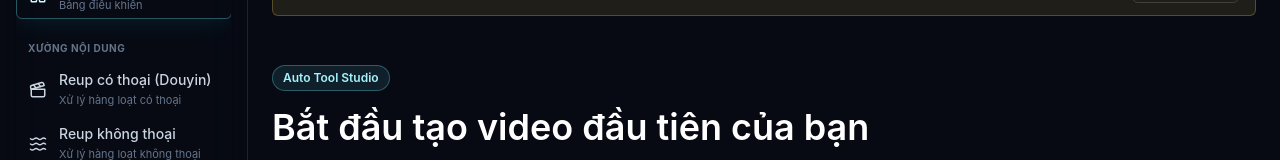
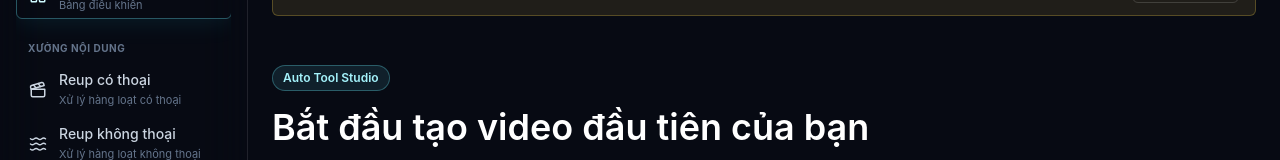
Before and after one commit to thanhtuyen662002/Auto-Tool, a React (Vite) app in the folder frontend/: page / in a window 1280 px wide. Shown: the part 125-285 px from the top of the page. Built offline with nearby package versions, Linux system fonts and the light colour scheme; no server answers.

Commit message:
feat: add StudioSidebar component for main navigation and system status tracking

```diff
--- a/frontend/src/components/studio/StudioSidebar.tsx
+++ b/frontend/src/components/studio/StudioSidebar.tsx
@@ -15,7 +15,7 @@ const generalItems: SidebarItem[] = [
 ];
 
 const studioItems: SidebarItem[] = [
-  { to: '/douyin-reup', label: 'Reup có thoại (Douyin)', helper: 'Xử lý hàng loạt có thoại', icon: Clapperboard },
+  { to: '/douyin-reup', label: 'Reup có thoại', helper: 'Xử lý hàng loạt có thoại', icon: Clapperboard },
   { to: '/silent-mode', label: 'Reup không thoại', helper: 'Xử lý hàng loạt không thoại', icon: Waves },
   { to: '/projects/new', label: 'Tạo Video Affiliate', helper: 'Tạo video sản phẩm từ link', icon: FolderPlus },
   { to: '/import-inbox', label: 'Nhập hộp thư Shopee', helper: 'Nhập sản phẩm từ inbox', icon: Inbox },
```
